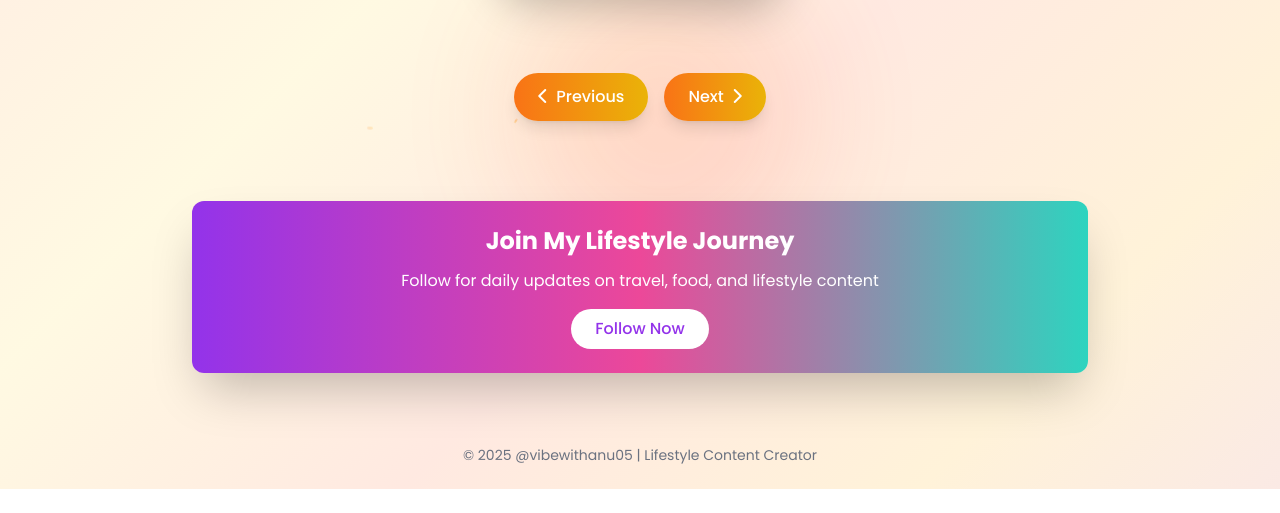
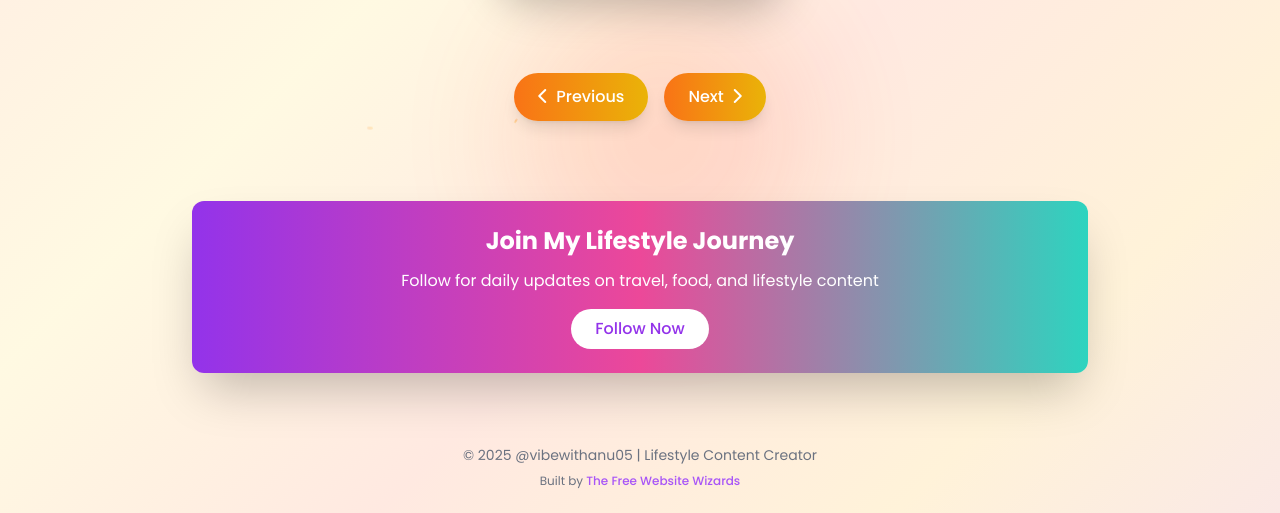
Before and after one commit to thefreewebsitewizards/vibewithanu05, a plain HTML site: page index.html in a window 1280 px wide. Shown: the part 1751-2264 px from the top of the page. Before the commit the page ends 2240 px from the top, so only its background shows below. Drawn offline with nearby package versions, Linux system fonts and the light colour scheme.

Commit message:
added built by link

```diff
--- a/index.html
+++ b/index.html
@@ -1223,6 +1223,9 @@
     <!-- Footer -->
     <div class="text-center py-6 text-gray-500 dark:text-gray-400 text-sm">
         <p>© 2025 @vibewithanu05 | Lifestyle Content Creator</p>
+        <p class="mt-2 text-xs">
+            Built by <a href="https://www.thefreewebsitewizards.com/" target="_blank" class="text-purple-500 hover:text-purple-400 font-medium">The Free Website Wizards</a>
+        </p>
     </div>
 
     <script>
```
